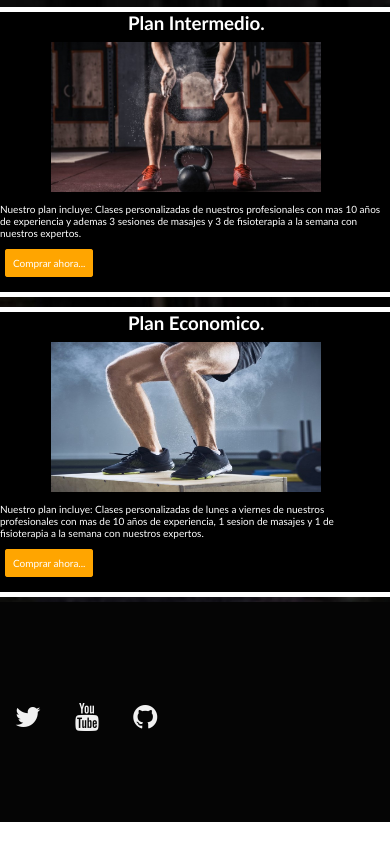
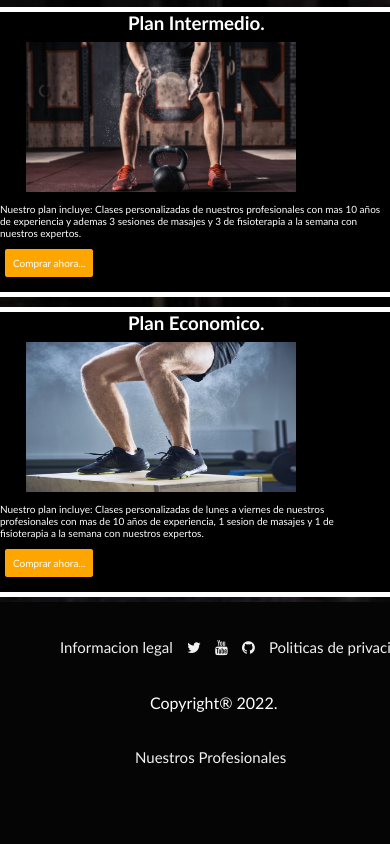
Before and after one commit to Victordisa/3raPreEntregaDiSalvatore, a website: page pages/programas.html in a window 390 px wide. Shown: the part 393-1237 px from the top of the page. Before the commit the page ends 1215 px from the top, so only its background shows below. Drawn offline with Linux system fonts and the light colour scheme.

Commit message:
Footer con mas detalles

```diff
--- a/pages/programas.html
+++ b/pages/programas.html
@@ -55,9 +55,14 @@
         </section>
         <footer class="Pie__inicio">
             <div class="Pie_redes">
+                <a href="#">Informacion legal</a>
                 <a href="#" class="fa fa-twitter"></a>
                 <a href="#" class="fa fa-youtube"></a>
                 <a href="https://github.com/Victordisa/PreEntrega2DiSalvatore" class="fa fa-github"></a>
+                <a href="#">Politicas de privacidad</a>
+                    <p>Copyright® 2022.</p>
+                    <a href="#">Nuestros Profesionales</a>
+                    </div>
             </div>
         </footer>
     </div>
--- a/scss/layout/_footer.scss
+++ b/scss/layout/_footer.scss
@@ -1,21 +1,34 @@
-footer{
+.Pie__inicio{
     grid-area: c;
     background-color: rgb(5, 5, 5);
 
 }
+.Pie__inicio{
+    display: grid;
+    grid-template-columns: repeat(3, 1fr);
+    grid-template-areas: "a b c";
+}
 
 .Pie_redes{
+    grid-area: b;
     min-width: 700px;
-    margin-top: 70px;
-    margin-bottom: 60px;
+    margin-left: 15%;
+    margin-bottom: 6%;
     a {
         display: inline-flex;
         margin: 15px;
         text-decoration: none;
-        font-size: 28px;
+        font-size: 15px;
         line-height: 60px;
         color: #f1f1f1;
         transition: all .4s ease-in-out;
+      }
+      p{
+        color: white;
+        margin-left: 22%;
+      }
+      a:last-child{
+        margin-left: 20%;
       }
 
 }
--- a/scss/layout/_media-mobile.scss
+++ b/scss/layout/_media-mobile.scss
@@ -107,7 +107,7 @@
     .seccion__planes .seccion__plan1 img{
         height: 150px;
         width: 270px;
-        margin: 8px 8%;
+        margin: 8px 4%;
     }
     .seccion__planes .seccion__plan1 p{
         color: white;
@@ -139,7 +139,7 @@
     .seccion__planes .seccion__plan2 img{
         height: 150px;
         width: 270px;
-        margin: 8px 8%;
+        margin: 8px 4%;
     }
     .seccion__planes .seccion__plan2 p{
         color: white;
@@ -171,7 +171,7 @@
     .seccion__planes .seccion__plan3 img{
         height: 150px;
         width: 270px;
-        margin: 8px 8%;
+        margin: 8px 4%;
     }
     .seccion__planes .seccion__plan3 p{
         color: white;
@@ -355,4 +355,19 @@
         padding: 6px;
         margin-left: 26%;
     }
+    .Pie_redes{
+        a {
+            margin-left: -45px;
+            margin-right: 55px;
+            font-size: 15px;
+            line-height: 60px;
+          }
+          p{
+            margin-left: 45px;
+          }
+          a:last-child{
+            margin-left: 30px;
+          }
+
+    }
 }
```
Also changed, not shown: index.html (+5 -0 lines), pages/Contactenos.html (+5 -0 lines), pages/Nostros.html (+5 -0 lines), pages/Productos.html (+5 -0 lines), pages/faqs.html (+6 -1 lines), css/style.css.
